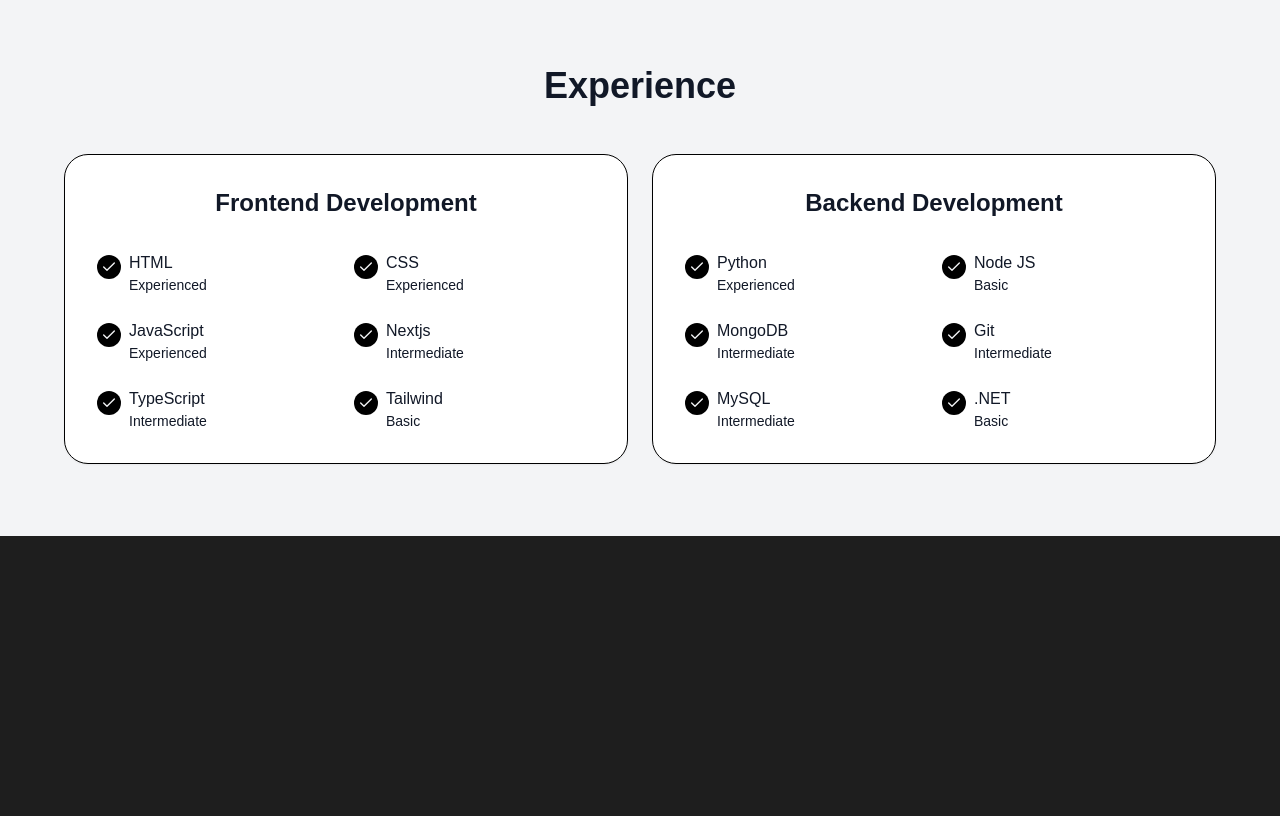
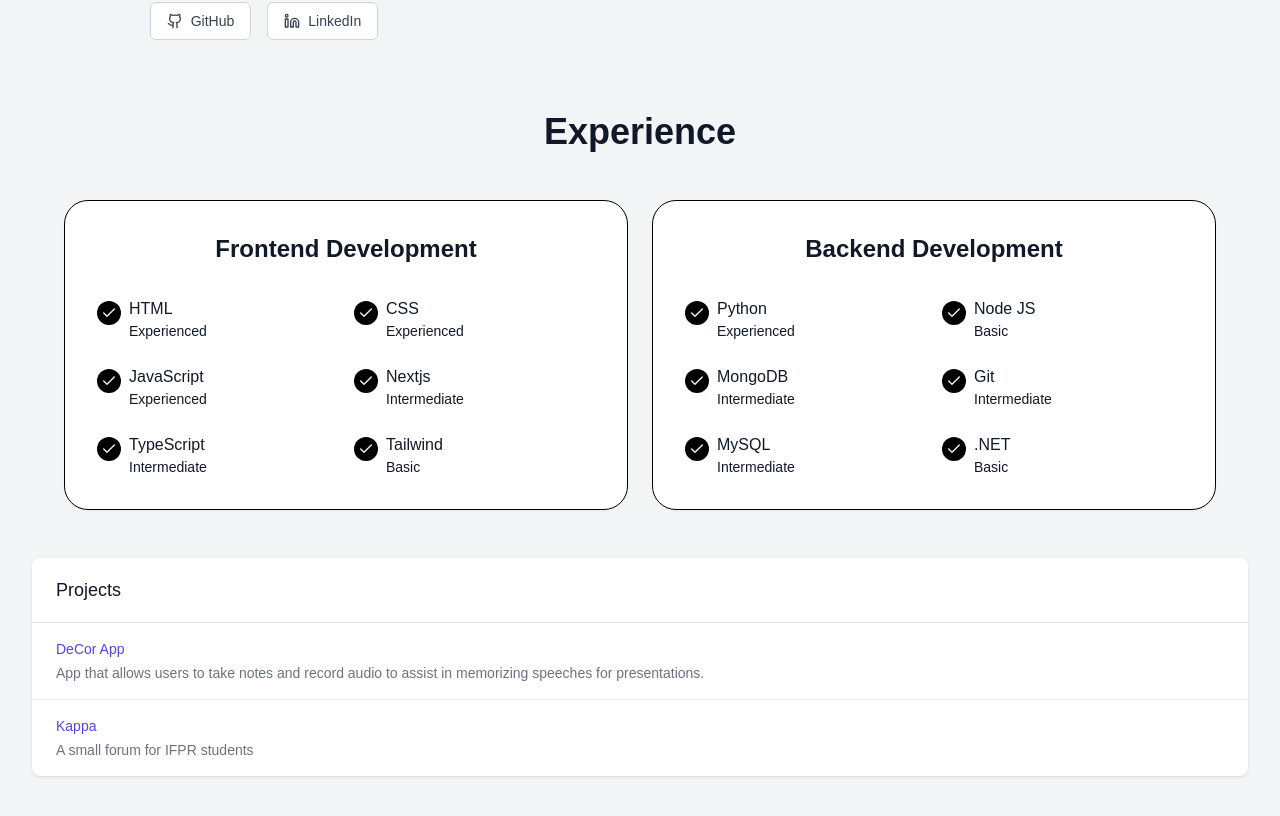
Before and after one commit to LeonardoTironi/dev, a Next.js app: page / in a window 1280 px wide. Shown: the part 1227-2043 px from the top of the page. Before the commit the page ends 1763 px from the top, so only its background shows below. Built offline with nearby package versions, Linux system fonts and the light colour scheme.

Commit message:
Add projects

```diff
--- a/components/AboutMe.tsx
+++ b/components/AboutMe.tsx
@@ -12,7 +12,7 @@ export default function AboutMe() {
           <div className="flex flex-col md:flex-row">
             <div className="md:w-1/3 mb-6 md:mb-0 flex flex-col items-center">
               <Image
-                src="/about-me-image.jpg"
+                src="/imgs/eu.jpg"
                 alt="About Me"
                 width={300}
                 height={300}
--- a/components/Projects.tsx
+++ b/components/Projects.tsx
@@ -1,7 +1,24 @@
 export default function Projects() {
-
+    const projects = [
+      { name: "DeCor App", description: "App that allows users to take notes and record audio to assist in memorizing speeches for presentations." },
+      { name: "Kappa", description: "A small forum for IFPR students" },
+    ]
 
     return (
-      <div></div>
+      <div className="bg-white shadow overflow-hidden sm:rounded-lg">
+        <div className="px-4 py-5 sm:px-6">
+          <h3 className="text-lg leading-6 font-medium text-gray-900">Projects</h3>
+        </div>
+        <div className="border-t border-gray-200">
+          <ul className="divide-y divide-gray-200">
+            {projects.map((project) => (
+              <li key={project.name} className="px-4 py-4 sm:px-6">
+                <div className="text-sm font-medium text-indigo-600">{project.name}</div>
+                <div className="mt-1 text-sm text-gray-500">{project.description}</div>
+              </li>
+            ))}
+          </ul>
+        </div>
+      </div>
     )
   }
```
